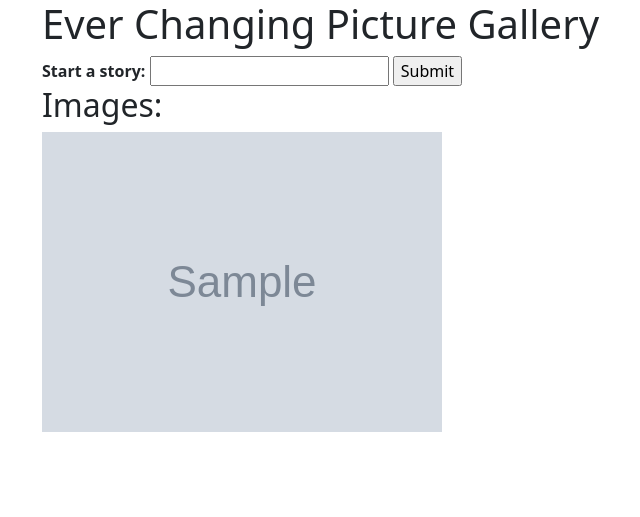
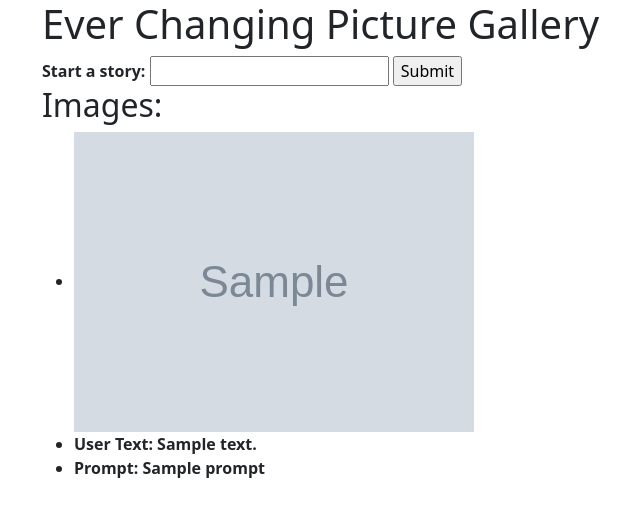
Before and after one commit to Lequexo/ecp_aicia_workshop, a Flask app: template src/templates/index.html in a window 1280 px wide. Shown: the top 517 px of the page, without its empty margins (40-680 px from the left). Run offline with Flask 3, Linux system fonts and the light colour scheme; the template is opened without the code that fills it: most values are stand-ins (such as "Sample title", 1, 10 or a date in 2020); grey boxes marked "Sample" are stand-in pictures.

Commit message:
whatever

```diff
--- a/src/app.py
+++ b/src/app.py
@@ -1,22 +1,42 @@
 from flask import Flask, render_template, request
 import os
+from main import generate_description, generate_image, save_to_gallery
 
 import definitions
 
 app = Flask(__name__)
 app.config['UPLOAD_FOLDER'] = definitions.GALLERY_DIR
 
+story = []
+
 @app.route('/', methods=['GET', 'POST'])
 def index():
+    return render_template("index.html", story=story)
+
+@app.route('/addtostory', methods=['POST'])
+def addtostory():
 
     if request.method == 'POST':
         user_input = request.form['user_input']
         # Process user input as needed
-        print('User Input received: '+user_input)
+        app.logger.debug(f'user input: {user_input}')
 
-    images = [f for f in os.listdir(definitions.GALLERY_DIR) if f.endswith(('.png', '.jpg', '.jpeg', '.gif'))]
+        entry = {'id': '', 'user_text': '', 'prompt': '', 'filename': '', 'username': 'UserX'}
 
-    return render_template("index.html", images=images)
+        index = len(story)
+        entry['user_text'] = user_input
+        overall_story = ' '.join([entry['user_text'] for entry in story])
+        entry['id'] = index
+        image_prompt = generate_description(overall_story)
+        image = generate_image(image_prompt)
+        filename = save_to_gallery(image, index)
+        entry['prompt'] = image_prompt
+        entry['filename'] = filename
+        story.append(entry)
+
+    return render_template("index.html", story=story)
+
+
 
 if __name__ == '__main__':
     app.run(debug=True)
--- a/src/main.py
+++ b/src/main.py
@@ -79,7 +79,7 @@ def generate_image(description, model="dall-e-3"):
     return image
 
 
-def save_to_gallery(image, image_number):
+def save_to_gallery(image: Image, image_number: int):
     # Get the current directory of main.py
     current_directory = os.path.dirname(os.path.realpath(__file__))
     # Navigate to the parent directory (root_folder)
@@ -103,6 +103,7 @@ def save_to_gallery(image, image_number):
     # Save the image at the specified path
     image.save(image_path)
     webbrowser.open(image_path)
+    return image_filename
 
 def setup_story(idea):
     if not idea:
--- a/src/templates/index.html
+++ b/src/templates/index.html
@@ -13,7 +13,7 @@
         <h1>Ever Changing Picture Gallery</h1>
 
 
-        <form method="post" action="{{ url_for('index') }}">
+        <form method="post" action="/addtostory">
             <label for="user_input">Start a story:</label>
             <input type="text" name="user_input" id="user_input">
             <input type="submit" value="Submit">
@@ -22,8 +22,12 @@
 
         <h2>Images:</h2>
 
-        {% for image in images %}
-            <img src="{{ image }}" alt="{{ image }}">
+        {% for entry in story %}
+            <ul>
+                <li><img src="{{ url_for('static',filename='gallery/'+entry['filename']) }}" alt="{{ image }}"></li>
+                <li>User Text: {{ entry['user_text'] }}</li>
+                <li>Prompt: {{ entry['prompt'] }}</li>
+            </ul>
         {% endfor %}
     </body>
     </html>
```
